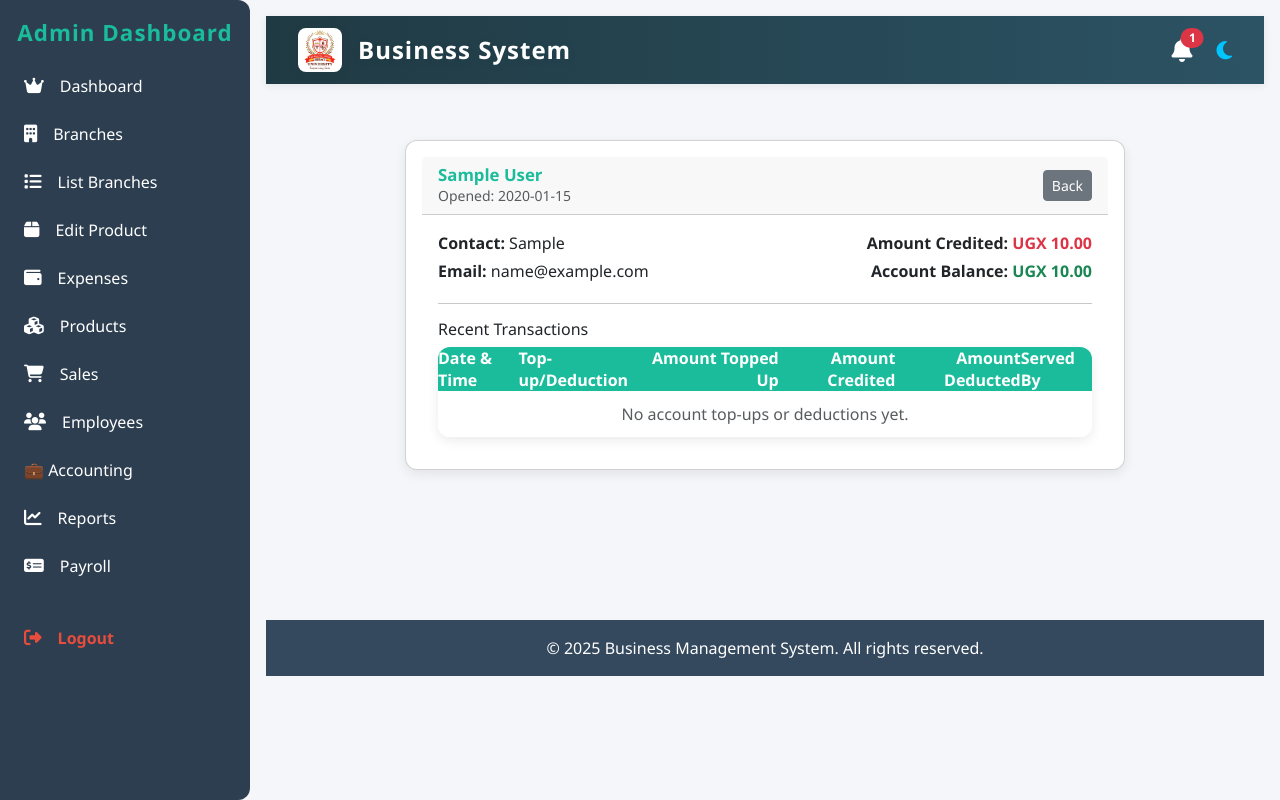
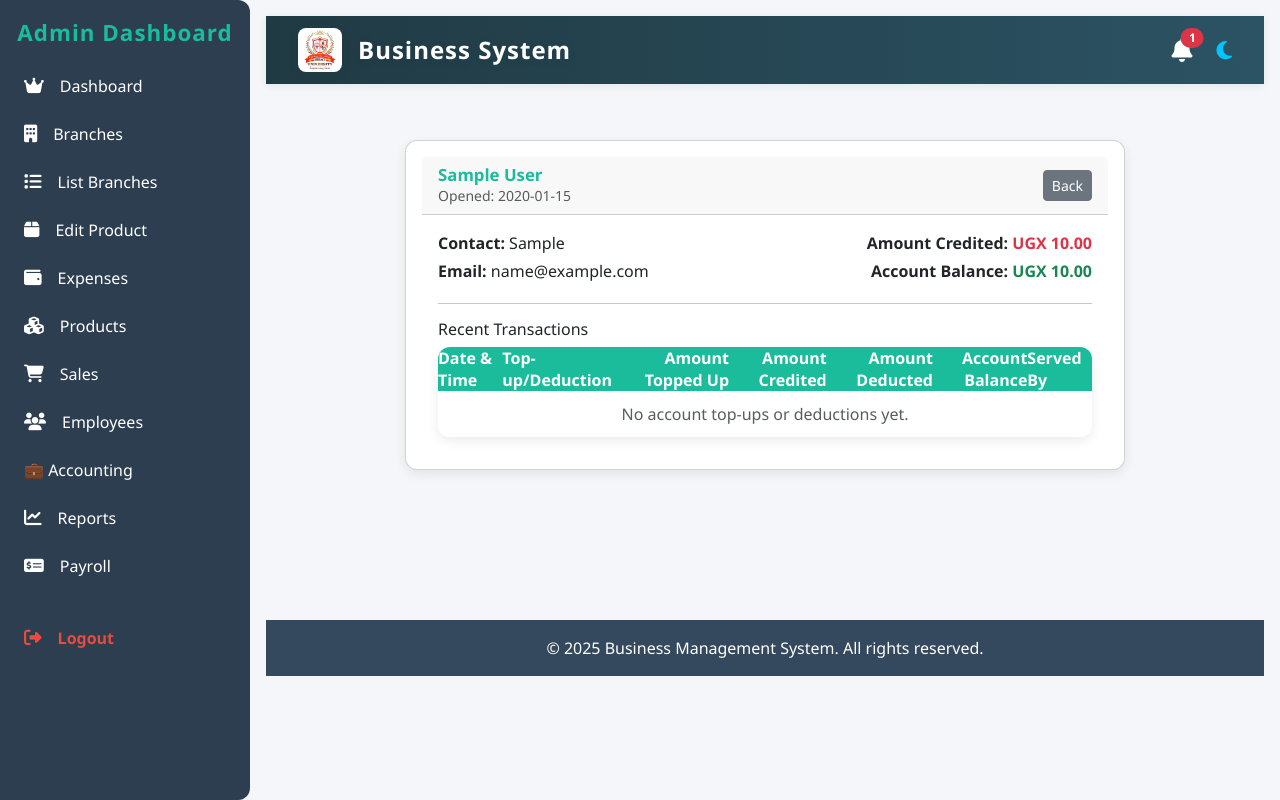
Before and after one commit to janiwyn/business-system, a PHP site: page /pages/view_customer_file.php?id=1 in a window 1280 px wide. Run offline with PHP 8.4, Linux system fonts and the light colour scheme; the visitor is signed in with stand-in values (Sample User, id 1); tables that the repository leaves empty or names only in its code hold one stand-in row (values such as "Sample post").

Commit message:
fixed the issue of top ups and deductions happening separately.

```diff
--- a/pages/view_customer_file.php
+++ b/pages/view_customer_file.php
@@ -54,45 +54,100 @@ if (!$c) { echo "<div class='container mt-5'><div class='alert alert-danger'>Cus
                 <th class="text-end">Amount Topped Up</th>
                 <th class="text-end">Amount Credited</th>
                 <th class="text-end">Amount Deducted</th>
+                <th class="text-end">Account Balance</th>
                 <th>Served By</th>
               </tr>
             </thead>
             <tbody>
               <?php
-              $tstmt = $conn->prepare("SELECT * FROM customer_transactions WHERE customer_id = ? ORDER BY date_time DESC LIMIT 50");
+              $tstmt = $conn->prepare("SELECT * FROM customer_transactions WHERE customer_id = ? ORDER BY date_time ASC");
               $tstmt->bind_param("i", $id);
               $tstmt->execute();
               $trs = $tstmt->get_result();
-              $found = false;
-              if ($trs->num_rows) {
+
+              // Prepare grouping by date
+              $grouped = [];
               while ($tr = $trs->fetch_assoc()) {
                   $pb = $tr['products_bought'] ?? '';
-                  $is_topup = (trim($pb) === 'Account Top-up');
-                  $is_deduction = (trim($pb) === 'Account Deduction');
-                  // Only show top-ups and deductions
-                  if (!$is_topup && !$is_deduction) continue;
+                  $dt = $tr['date_time'] ?? $tr['date'] ?? '';
+                  $date_key = date('Y-m-d', strtotime($dt));
+                  if (!isset($grouped[$date_key])) $grouped[$date_key] = [];
+                  $grouped[$date_key][] = $tr;
+              }
+              $tstmt->close();
 
-                  $found = true;
-                  $dt = htmlspecialchars($tr['date_time'] ?? $tr['date'] ?? '');
+              // Calculate running balance
+              $start_balance = floatval($c['account_balance'] ?? 0);
+              $start_credited = floatval($c['amount_credited'] ?? 0);
+              $balance = 0;
+              $credited = 0;
+              $rows = [];
+              // Build rows in reverse (latest first)
+              $dates = array_reverse(array_keys($grouped));
+              foreach ($dates as $date_key) {
+                  $topup = null;
+                  $deduction = null;
+                  $served_by = '-';
+                  $dt_display = '';
+                  foreach ($grouped[$date_key] as $tr) {
+                      $pb = $tr['products_bought'] ?? '';
+                      if (trim($pb) === 'Account Top-up') $topup = $tr;
+                      if (trim($pb) === 'Account Deduction') $deduction = $tr;
                       $served_by = htmlspecialchars($tr['sold_by'] ?? '-');
-                  $amount_paid = number_format(floatval($tr['amount_paid'] ?? 0), 2);
-                  $amount_credited = number_format(floatval($tr['amount_credited'] ?? 0), 2);
-                  $amount_deducted = $is_deduction ? $amount_paid : '0.00';
+                      $dt_display = htmlspecialchars($tr['date_time'] ?? $tr['date'] ?? '');
+                  }
+                  // Calculate amounts
+                  $amount_topup = $topup ? floatval($topup['amount_paid'] ?? 0) : 0;
+                  $amount_credited = $topup ? floatval($topup['amount_credited'] ?? 0) : 0;
+                  $amount_deducted = $deduction ? floatval($deduction['amount_paid'] ?? 0) : 0;
 
+                  // Type column
+                  if ($topup && $deduction) {
+                      $type = 'TOP UP AND REDUCTION';
+                  } elseif ($topup) {
+                      $type = 'TOP UP';
+                  } elseif ($deduction) {
+                      $type = 'REDUCTION';
+                  } else {
+                      continue;
+                  }
+
+                  // Calculate balance after this transaction
+                  // Start from initial balance, subtract all later deductions, add all later topups
+                  // So we process in reverse and update running balance
+                  if ($balance === 0) $balance = $start_balance;
+                  if ($credited === 0) $credited = $start_credited;
+                  // For display, balance after this transaction
+                  $balance += $amount_topup;
+                  $balance -= $amount_deducted;
+                  $credited -= $amount_credited;
+
+                  $rows[] = [
+                      'dt' => $dt_display,
+                      'type' => $type,
+                      'amount_topup' => $amount_topup,
+                      'amount_credited' => $amount_credited,
+                      'amount_deducted' => $amount_deducted,
+                      'balance' => $balance,
+                      'served_by' => $served_by
+                  ];
+              }
+
+              if (count($rows)) {
+                  foreach ($rows as $row) {
                       echo "<tr>
-                          <td>{$dt}</td>
-                          <td>" . ($is_topup ? 'Top-up' : 'Deduction') . "</td>
-                          <td class='text-end'>" . ($is_topup ? "UGX {$amount_paid}" : '-') . "</td>
-                          <td class='text-end'>" . ($is_topup ? "UGX {$amount_credited}" : '-') . "</td>
-                          <td class='text-end'>" . ($is_deduction ? "UGX {$amount_deducted}" : '-') . "</td>
-                          <td>{$served_by}</td>
+                          <td>{$row['dt']}</td>
+                          <td>{$row['type']}</td>
+                          <td class='text-end'>" . ($row['amount_topup'] ? "UGX " . number_format($row['amount_topup'],2) : '-') . "</td>
+                          <td class='text-end'>" . ($row['amount_credited'] ? "UGX " . number_format($row['amount_credited'],2) : '-') . "</td>
+                          <td class='text-end'>" . ($row['amount_deducted'] ? "UGX " . number_format($row['amount_deducted'],2) : '-') . "</td>
+                          <td class='text-end'>UGX " . number_format($row['balance'],2) . "</td>
+                          <td>{$row['served_by']}</td>
                       </tr>";
                   }
+              } else {
+                  echo "<tr><td colspan='7' class='text-center text-muted'>No account top-ups or deductions yet.</td></tr>";
               }
-              if (!$found) {
-                echo "<tr><td colspan='6' class='text-center text-muted'>No account top-ups or deductions yet.</td></tr>";
-              }
-              $tstmt->close();
               ?>
             </tbody>
           </table>
```
Lines whose indentation alone changed are shown as unchanged.
